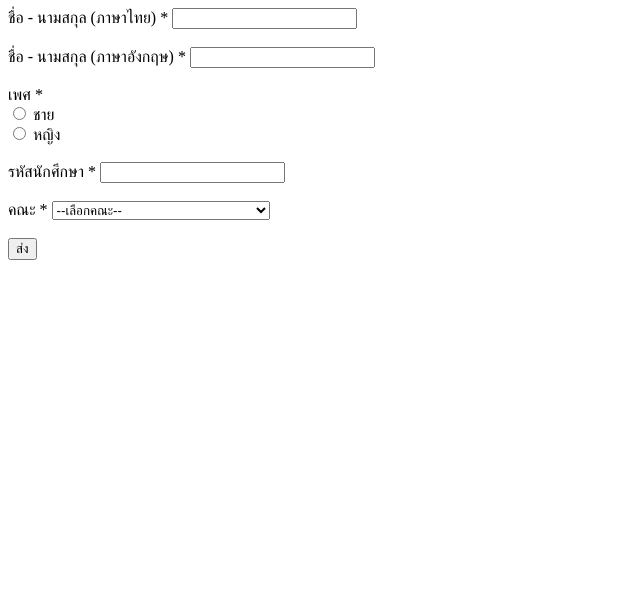
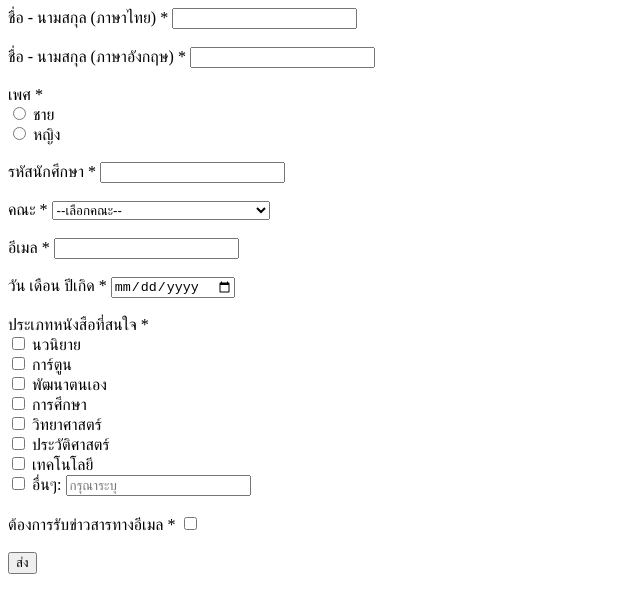
Before and after one commit to Chanyanuch11/6709616434_LibraryMembershipApplicationForm, a plain HTML site: page index.html in a window 1280 px wide. Shown: the whole page, without its empty margins (0-640 px from the left). Drawn offline with Linux system fonts and the light colour scheme.

Commit message:
add form for email, birthday, type of book and newsletter option

```diff
--- a/index.html
+++ b/index.html
@@ -56,6 +56,33 @@
             </select>
             <br><br>
 
+            <label for="email">อีเมล *</label>
+            <input type="email" id="email" name="email" required><br><br>
+
+            <label for="birthday">วัน เดือน ปีเกิด *</label>
+            <input type="date" id="birthday" name="birthday" required><br><br>
+
+            <label for="booktype">ประเภทหนังสือที่สนใจ *</label><br>
+            <input type="checkbox" id="novel" name="booktype">
+            <label for="novel">นวนิยาย</label><br>
+            <input type="checkbox" id="cartoon" name="booktype">
+            <label for="cartoon">การ์ตูน</label><br>
+            <input type="checkbox" id="self-help" name="booktype">
+            <label for="self-help">พัฒนาตนเอง</label><br>
+            <input type="checkbox" id="education" name="booktype">
+            <label for="education">การศึกษา</label><br>
+            <input type="checkbox" id="science" name="booktype">
+            <label for="science">วิทยาศาสตร์</label><br>
+            <input type="checkbox" id="history" name="booktype">
+            <label for="history">ประวัติศาสตร์</label><br>
+            <input type="checkbox" id="technology" name="booktype">
+            <label for="technology">เทคโนโลยี</label><br>
+            <input type="checkbox" id="other" name="booktype" value="other">
+            <label for="otherbooktype">อื่นๆ:</label>
+            <input type="text" id="otherbooktype" name="otherbooktype" placeholder="กรุณาระบุ"><br><br>
+
+            <label for="newsletter">ต้องการรับข่าวสารทางอีเมล *</label>
+            <input type="checkbox" id="newsletter" name="newsletter" value="yes"><br><br>
             <button type="submit">ส่ง</button>
       </form>
 </body>
```
